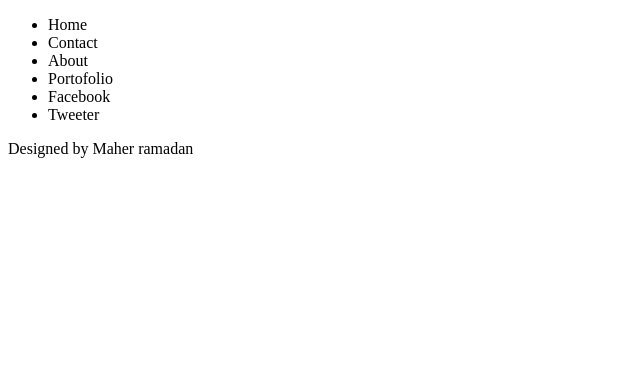
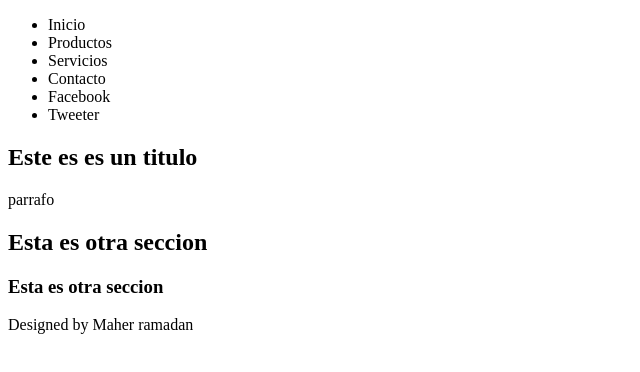
Before and after one commit to RoyalMasterDevs/ARBOL_DE_PROYECTO, a plain HTML site: page index.html in a window 1280 px wide. Shown: the whole page, without its empty margins (0-640 px from the left). Drawn offline with Linux system fonts and the light colour scheme.

Commit message:
modificarel index.html

```diff
--- a/index.html
+++ b/index.html
@@ -6,16 +6,42 @@
     <title>mi test page</title>
   </head>
   <body>
+    <nav>
     <main>
       <ul>
-        <li>Home</li>
-        <li>Contact</li>
-        <li>About</li>
-        <li>Portofolio</li>
+        <li>Inicio</li>
+        <li>Productos</li>
+        <li>Servicios</li>
+        <li>Contacto</li>
         <li>Facebook</li>
         <li>Tweeter</li>
       </ul>
-    </main>
+    </nav>
+ </main>
+
+ <section>
+
+  <div>
+    <h1>Este es es un titulo</h1>
+    <p>parrafo</p>
+
+  </div>
+
+ </section>
+
+ <section>
+
+  <div>
+    <h2> Esta es otra seccion</h2>
+  </div>
+ </section>
+
+<section>
+  <div>
+    <h3> Esta es otra seccion</h3>
+  </div>
+</section>
+
 
     <footer>
       Designed by Maher ramadan
```
